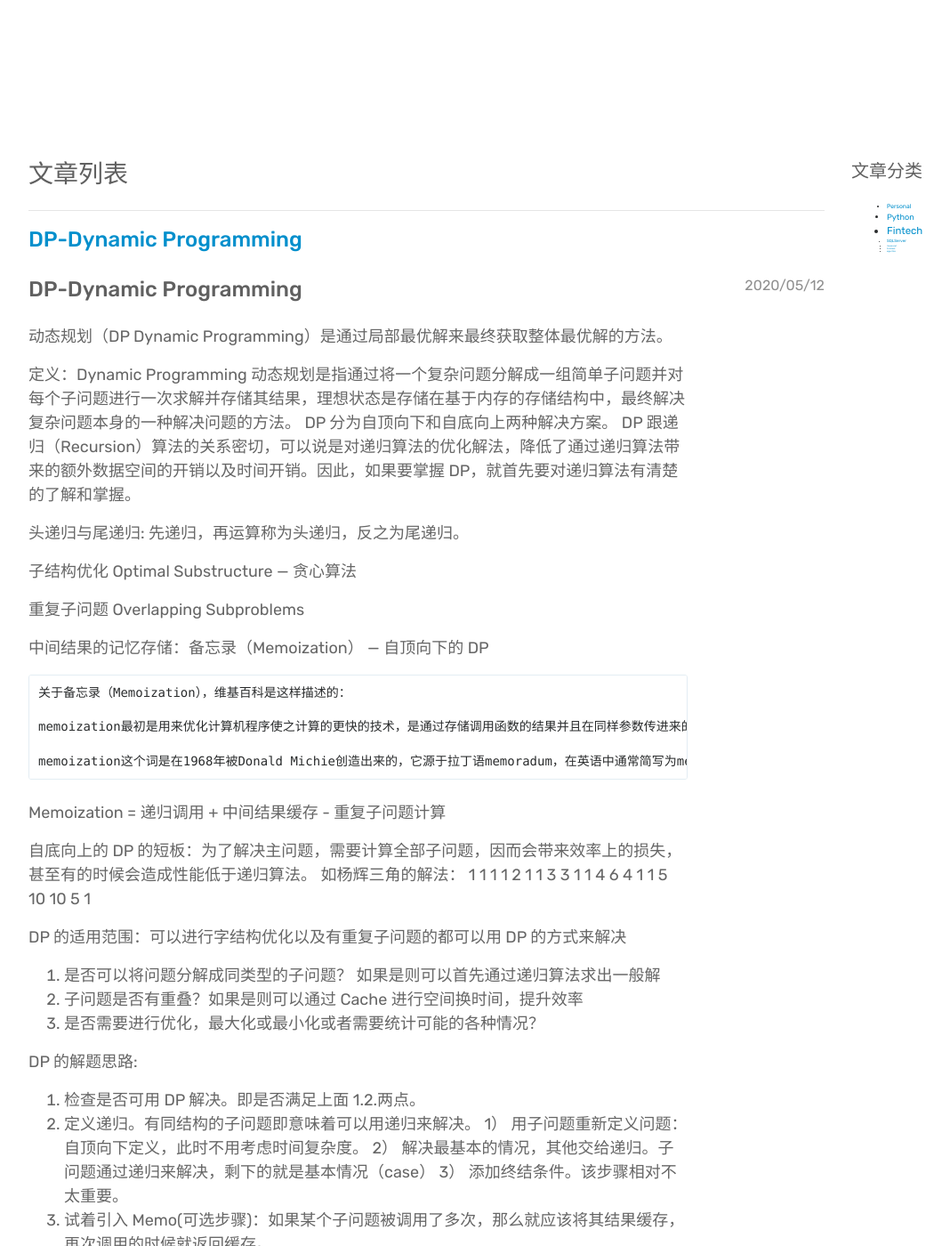
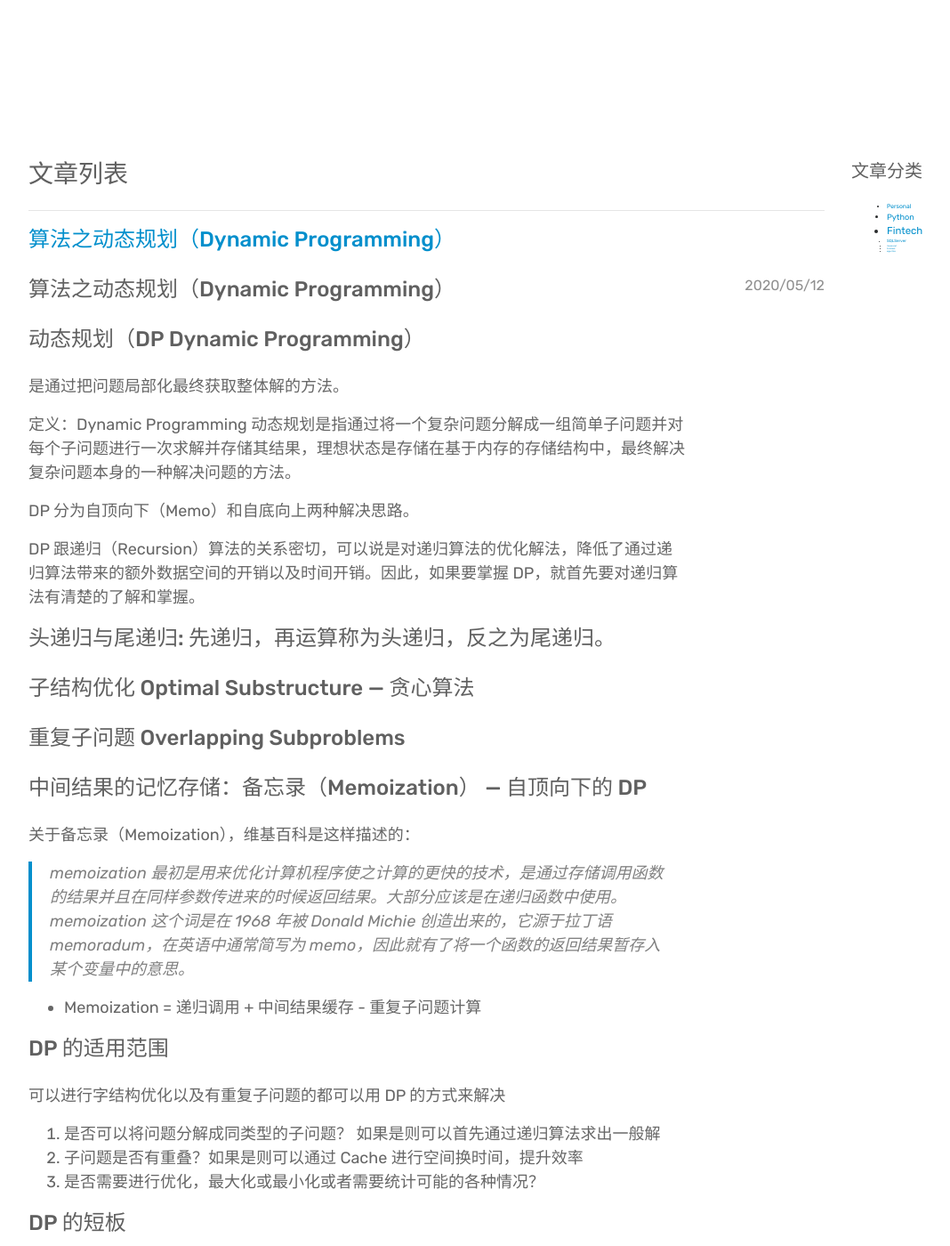
Before and after one commit to yxdt/yxdt.github.io, a Jekyll site: the page built from index.markdown, in a window 1280 px wide and 1400 px high. Shown: the whole window at 89% size, without its empty margins (68-1136 px from the left). Built offline with Jekyll 4.4.1, drawn with Linux system fonts in a browser that asks for light colours; some of the changed text lies outside the part shown.

Commit message:
dynamic programming

````diff
--- a/_posts/2020-05-20-Dynamic-Programming.markdown
+++ b/_posts/2020-05-20-Dynamic-Programming.markdown
@@ -1,6 +1,6 @@
 ---
 layout: post
-title: "DP-Dynamic Programming"
+title: "算法之动态规划（Dynamic Programming）"
 date: 2020-05-12 14:14:14 +0800
 categories: algorithm
 tag: [algorithm, programming]
@@ -8,31 +8,41 @@ tag: [algorithm, programming]
 
 # {{page.title}}
 
-动态规划（DP Dynamic Programming）是通过局部最优解来最终获取整体最优解的方法。
+## 动态规划（DP Dynamic Programming）
+
+是通过把问题局部化最终获取整体解的方法。
 
 定义：Dynamic Programming 动态规划是指通过将一个复杂问题分解成一组简单子问题并对每个子问题进行一次求解并存储其结果，理想状态是存储在基于内存的存储结构中，最终解决复杂问题本身的一种解决问题的方法。
-DP 分为自顶向下和自底向上两种解决方案。
+
+DP 分为自顶向下（Memo）和自底向上两种解决思路。
+
 DP 跟递归（Recursion）算法的关系密切，可以说是对递归算法的优化解法，降低了通过递归算法带来的额外数据空间的开销以及时间开销。因此，如果要掌握 DP，就首先要对递归算法有清楚的了解和掌握。
 
-头递归与尾递归: 先递归，再运算称为头递归，反之为尾递归。
+### 头递归与尾递归: 先递归，再运算称为头递归，反之为尾递归。
 
-子结构优化 Optimal Substructure --- 贪心算法
+### 子结构优化 Optimal Substructure --- 贪心算法
 
-重复子问题 Overlapping Subproblems
+### 重复子问题 Overlapping Subproblems
 
-中间结果的记忆存储：备忘录（Memoization） --- 自顶向下的 DP
+### 中间结果的记忆存储：备忘录（Memoization） --- 自顶向下的 DP
 
-```
 关于备忘录（Memoization），维基百科是这样描述的：
 
-memoization最初是用来优化计算机程序使之计算的更快的技术，是通过存储调用函数的结果并且在同样参数传进来的时候返回结果。大部分应该是在递归函数中使用。
+> memoization 最初是用来优化计算机程序使之计算的更快的技术，是通过存储调用函数的结果并且在同样参数传进来的时候返回结果。大部分应该是在递归函数中使用。memoization 这个词是在 1968 年被 Donald Michie 创造出来的，它源于拉丁语 memoradum，在英语中通常简写为 memo，因此就有了将一个函数的返回结果暂存入某个变量中的意思。
 
-memoization这个词是在1968年被Donald Michie创造出来的，它源于拉丁语memoradum，在英语中通常简写为memo，因此就有了将一个函数的返回结果暂存入某个变量中的意思。
-```
+- Memoization = 递归调用 + 中间结果缓存 - 重复子问题计算
 
-Memoization = 递归调用 + 中间结果缓存 - 重复子问题计算
+## DP 的适用范围
 
-自底向上的 DP 的短板：为了解决主问题，需要计算全部子问题，因而会带来效率上的损失，甚至有的时候会造成性能低于递归算法。
+可以进行字结构优化以及有重复子问题的都可以用 DP 的方式来解决
+
+1. 是否可以将问题分解成同类型的子问题？ 如果是则可以首先通过递归算法求出一般解
+2. 子问题是否有重叠？如果是则可以通过 Cache 进行空间换时间，提升效率
+3. 是否需要进行优化，最大化或最小化或者需要统计可能的各种情况？
+
+## DP 的短板
+
+为了解决主问题，需要计算全部子问题，因而会带来效率上的损失，甚至有的时候会造成性能低于递归算法。
 如杨辉三角的解法：
 1
 1 1
@@ -41,50 +51,54 @@ Memoization = 递归调用 + 中间结果缓存 - 重复子问题计算
 1 4 6 4 1
 1 5 10 10 5 1
 
-DP 的适用范围：可以进行字结构优化以及有重复子问题的都可以用 DP 的方式来解决
+## DP 解题的思路
 
-1. 是否可以将问题分解成同类型的子问题？ 如果是则可以首先通过递归算法求出一般解
-2. 子问题是否有重叠？如果是则可以通过 Cache 进行空间换时间，提升效率
-3. 是否需要进行优化，最大化或最小化或者需要统计可能的各种情况？
-
-DP 的解题思路:
-
-1. 检查是否可用 DP 解决。即是否满足上面 1.2.两点。
-2. 定义递归。有同结构的子问题即意味着可以用递归来解决。
-   1） 用子问题重新定义问题：自顶向下定义，此时不用考虑时间复杂度。
-   2） 解决最基本的情况，其他交给递归。子问题通过递归来解决，剩下的就是基本情况（case）
-   3） 添加终结条件。该步骤相对不太重要。
+1. 检查是否可用 DP 解决。即是否满足上面适用范围提到的 1 2 两点。
+2. 定义递归结构。有同结构的子问题即意味着可以用递归来解决。
+   1. 用子问题重新定义问题：自顶向下定义，此时不用考虑时间复杂度。
+   2. 解决最基本的情况，其他交给递归。子问题通过递归来解决，剩下的就是基本情况（case）
+   3. 添加终结条件。该步骤相对不太重要。
 3. 试着引入 Memo(可选步骤)：如果某个子问题被调用了多次，那么就应该将其结果缓存，再次调用的时候就返回缓存。
 4. 试着自底向上解决问题。这是我们试着消除递归并且重新定义并优化我们的最初解决方案的步骤，并且只存储后续步骤需要的中间结果。
 
-例题：鸡蛋和楼层的问题
-假设你有 2 颗鸡蛋，假设有 100 层楼，希望测出在几层楼上将会摔碎。扩展到 M 颗鸡蛋和 N 层楼将会什么样的？
+## DP 实际应用
 
-思路：
+> 例题：鸡蛋和楼层的问题
+> 假设你有 2 颗鸡蛋，现在有 100 层楼，希望测出在几层楼上将会摔碎，求最少的测试次数。
+>
+> 进一步：扩展到 M 颗鸡蛋和 N 层楼将会什么样的？
+
+### 思路：
 
 1.  如果只有 1 颗鸡蛋，那么只能从第一层开始扔起，直到破碎或 100 层
 2.  如果是 2 颗鸡蛋，可以从第 x (1 < x < 100 ) 层扔起，
 3.  如果破了则返回 1，如果没破，则从 x+1 到 N 层 继续测试。相当于对合计 N-x 层重新进行测试。
 
+### 递归公式推导
+
 根据上面的推导可以得出:
+eggTest(M, N) = 1 + Max(eggTest(M-1, x-1),eggTest(M, N - x))
 
-EggTest(M, N) = 1 + Max(EggTest(M-1, x-1),EggTest(M, N - x))
-
-| 鸡蛋 | 1    | 2   | 3    | 4   | ... | M   |
-| ---- | ---- | --- | ---- | --- | --- | --- |
-| 楼层 |      |     | 次数 |
-| 1    | 1    | 1   | 1    | 1   | ... | 1   | 注 1 |
-| 2    | 2    | 2   | ...  |
-| 3    | 3    | 3   |
-| 4    | 4    |
-| ...  | ...  |
-| N    | N    |
-| 楼层 | 注 2 |
+| 鸡蛋 | 1      | 2   | 3    | 4   | ... | M   |
+| ---- | ------ | --- | ---- | --- | --- | --- |
+| 楼层 |        |     | 次数 |
+| 1    | 1      | 1   | 1    | 1   | ... | 1   | <见注 1 |
+| 2    | 2      | 2   | ...  |
+| 3    | 3      | 3   |
+| 4    | 4      |
+| ...  | ...    |
+| N    | N      |
+| 楼层 | 见注 2 |
 
 注 1：如果只有 1 层楼，那么测试次数就是 1 次，无论鸡蛋有多少个
-注 2：如果只有 1 颗鸡蛋，那么测试次数是楼层数。
+注 2：如果只有 1 颗鸡蛋，那么测试次数是楼层数，因为只能从第一层开始测起。
+
+### 具体实现
 
 首先根据计算条件和收敛原则给出递归算法，运算复杂度 O(3\*\*MN)：
+下面是用 Typescript 实现的相关代码，
+
+#### 递归方法实现
 
 ```typescript
 function eggTestR(eggs: number, floors: number): number {
@@ -151,8 +167,10 @@ function eggTest(eggs: number, floors: number): number {
 }
 ```
 
+#### 实测效率对比
+
 经实际检测，用递归的方法运算速度比 DP 慢了太多, 下面是 2 颗鸡蛋 30 层楼的运算时间对比:
-为啥不是用 100 层楼的？因为从开始运算到现在已经过去 10 分钟了，递归算法还没解出来。
+为啥不是用 100 层楼的？因为从开始运算到现在已经过去 20 分钟了，递归算法还在运行，没解出来...
 
 ```
 ..deno> deno run dp2.ts
````
Also changed, not shown: other parts of _posts/2020-05-20-Dynamic-Programming.markdown (+3 -1 lines).
